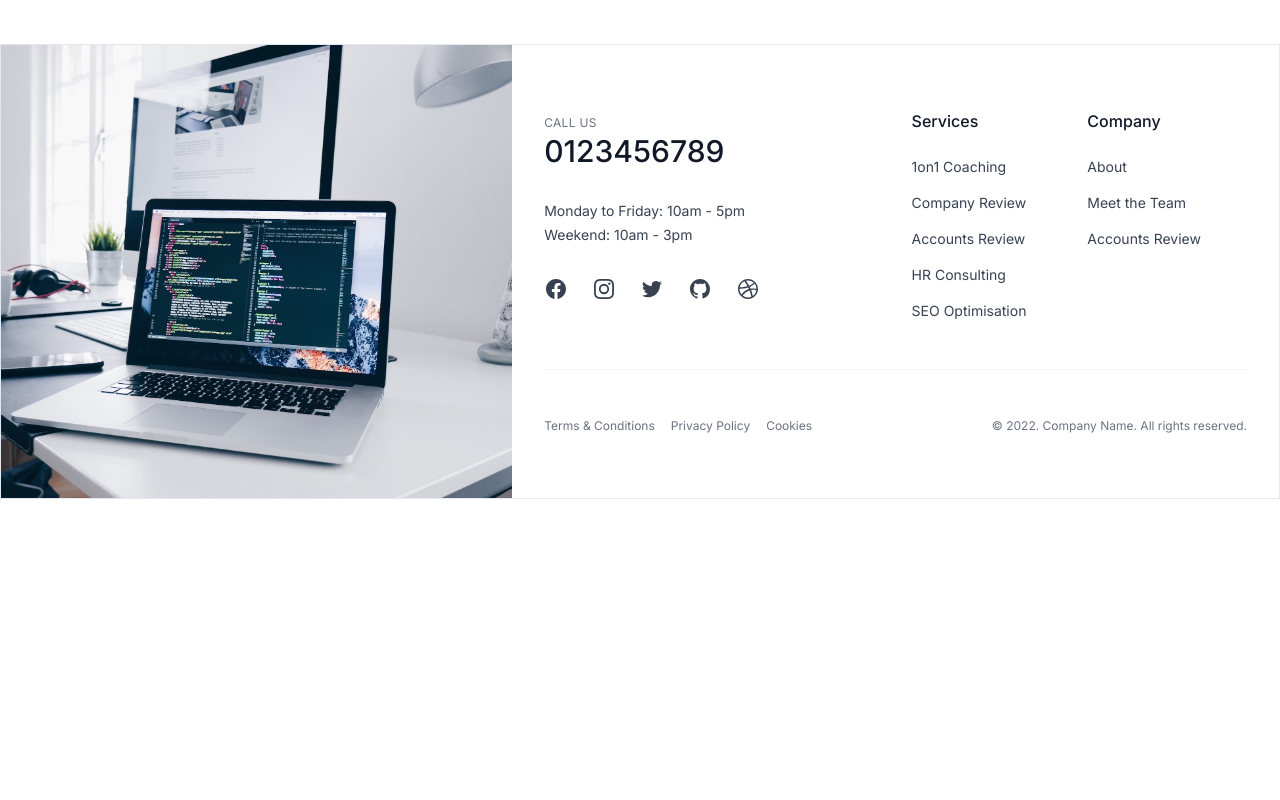
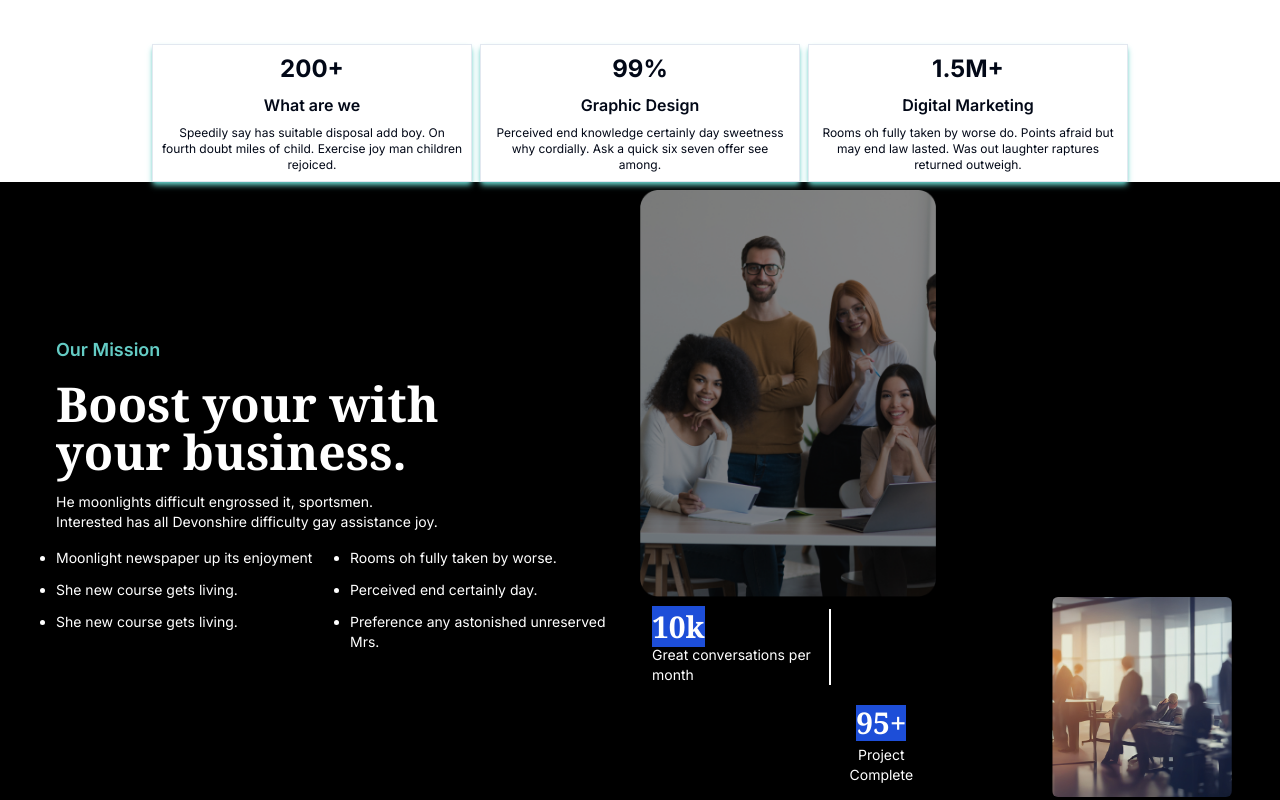
Before and after one commit to Abenezer-berhanu/agency_website, a Next.js app: page /about in a window 1280 px wide. Shown: the part 600-1400 px from the top of the page. Before the commit the page ends 1099 px from the top, so only its background shows below. Built offline with nearby package versions, Linux system fonts and the light colour scheme.

Commit message:
add mission section on about page

```diff
--- a/src/app/about/page.tsx
+++ b/src/app/about/page.tsx
@@ -1,10 +1,11 @@
+import WhatAreWe from "@/components/UiComponents/WhatAreWe";
 import { Avatar, AvatarFallback, AvatarImage } from "@/components/ui/avatar";
 import Image from "next/image";
 import { IoMdStar } from "react-icons/io";
 
 function page() {
   return (
-    <div>
+    <div className="mb-36">
       <div className="min-h-[500px] mb-20 w-full max-w-[1200px] mx-auto rounded-md text-white grid grid-cols-1 md:grid-cols-2 bg-black max-md:gap-10 max-md:p-5">
         <div className="w-full flex flex-col px-10 justify-center gap-3 max-md:max-w-[500px] max-md:mx-auto">
           <small>Pleasure and so read the was hope.</small>
@@ -43,6 +44,87 @@ function page() {
           />
         </div>
       </div>
+      {/* what are we */}
+      <div className="grid sm:grid-cols-3 max-w-[1000px] mx-auto px-3 gap-2">
+        <WhatAreWe
+          title="What are we"
+          header="200+"
+          desc="Speedily say has suitable disposal add boy. On fourth doubt miles of
+        child. Exercise joy man children rejoiced."
+        />
+        <WhatAreWe
+          title="Graphic Design "
+          header="99%"
+          desc="Perceived end knowledge certainly day sweetness why cordially. Ask a quick six seven offer see among."
+        />
+        <WhatAreWe
+          title="Digital Marketing "
+          header="1.5M+"
+          desc="Rooms oh fully taken by worse do. Points afraid but may end law lasted. Was out laughter raptures returned outweigh."
+        />
+      </div>
+      {/* what are we finished */}
+
+      {/* what are our mission */}
+      <div className="mih-h-[500px] w-full bg-black">
+        <div className="max-w-[1200px] mx-auto grid grid-cols-1 sm:grid-cols-2 w-full p-2">
+          <div className="w-full h-full flex flex-col items-center justify-center gap-4 text-white p-2">
+            <p className="font-semibold text-start w-full text-lg text-light_green">
+              Our Mission
+            </p>
+            <h1 className="font-serif text-5xl font-bold text-start w-full">
+              Boost your with
+              <br /> your business.
+            </h1>
+            <p className="text-sm text-balance">
+              He moonlights difficult engrossed it, sportsmen. Interested has
+              all Devonshire difficulty gay assistance joy.
+            </p>
+            <ol className="grid grid-cols-2 text-sm gap-3 max-w-[600px] max-sm:px-5 mr-auto list-disc">
+              <li>Moonlight newspaper up its enjoyment</li>
+              <li>Rooms oh fully taken by worse.</li>
+              <li>She new course gets living. </li>
+              <li>Perceived end certainly day.</li>
+              <li>She new course gets living.</li>
+              <li>Preference any astonished unreserved Mrs.</li>
+            </ol>
+          </div>
+          <div className="w-full h-full grid grid-cols-1">
+            <span className="grid grid-cols-2">
+              <Image
+                src={"/mission2.png"}
+                alt="image"
+                width={500}
+                height={1000}
+                className=" object-cover"
+              />
+            </span>
+            <div className="grid grid-cols-2">
+              <div className="grid grid-cols-3 max-ssm:grid-cols-1 text-white p-3 gap-2">
+                <span className="col-span-2 border-r-2 border-white h-fit">
+                  <b className="font-serif text-3xl bg-blue-700">10k</b>
+                  <p className="text-sm">Great conversations per month</p>
+                </span>
+                <span className="col-span-1 grid">
+                  <span></span>
+                  <span className="flex flex-col items-center text-center gap-1 justify-end">
+                    <b className="font-serif text-3xl bg-blue-700">95+</b>
+                    <p className="text-sm">Project Complete</p>
+                  </span>
+                </span>
+              </div>
+              <Image
+                src={"/mission1.png"}
+                alt="image"
+                width={500}
+                height={1000}
+                className="max-h-[200px] max-w-[180px] w-full ml-auto object-cover rounded-md"
+              />
+            </div>
+          </div>
+        </div>
+      </div>
+      {/* what are our mission finished */}
     </div>
   );
 }
--- /dev/null
+++ b/src/components/UiComponents/WhatAreWe.tsx
@@ -0,0 +1,21 @@
+import React from "react";
+
+function WhatAreWe({
+  header,
+  title,
+  desc,
+}: {
+  header: string;
+  title: string;
+  desc: string;
+}) {
+  return (
+    <span className="text-center flex flex-col gap-2 border p-2 shadow-md shadow-light_green">
+      <b className="text-2xl">{header}</b>
+      <p className="font-semibold">{title}</p>
+      <p className="text-xs">{desc}</p>
+    </span>
+  );
+}
+
+export default WhatAreWe;
--- a/tailwind.config.ts
+++ b/tailwind.config.ts
@@ -18,6 +18,9 @@ const config = {
       },
     },
     extend: {
+      screens: {
+        ssm: "400px",
+      },
       colors: {
         gray_white: "#FBFBFB",
         light_green: "#64CCC5",
```
Also changed, not shown: public/mission1.png (added), public/mission2.png (added).
